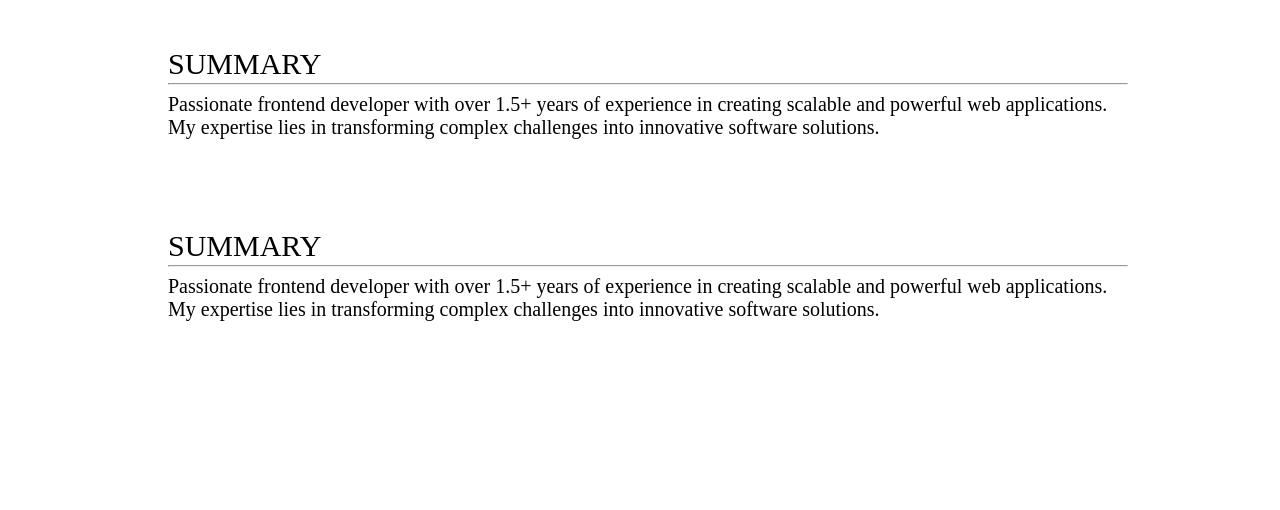
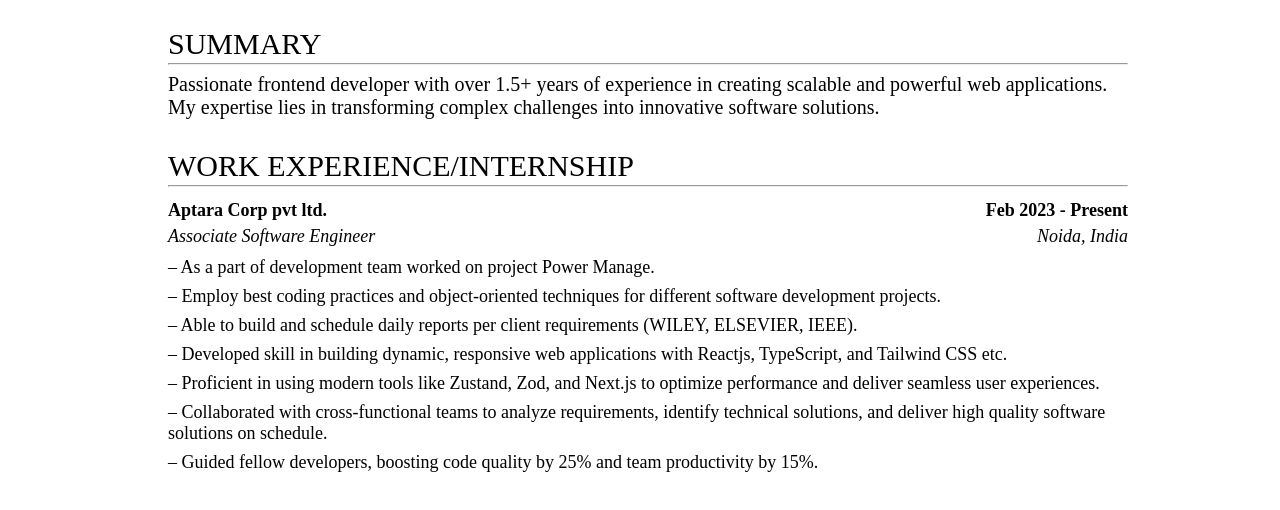
Before and after one commit to simallworld/Resume_Project, a plain HTML site: page index.html in a window 1280 px wide. Shown: the part 132-642 px from the top of the page. Drawn offline with Linux system fonts and the light colour scheme.

Commit message:
Work experience section done

```diff
--- a/index.html
+++ b/index.html
@@ -43,13 +43,32 @@
         <p>Passionate frontend developer with over 1.5+ years of experience in creating scalable and powerful web
             applications. My expertise lies in transforming complex challenges into innovative software solutions.</p>
     </section>
-    <section>
+    <section class="work-exp">
         <div class="main-heading">
-            <h3>SUMMARY</h3>
+            <h3>WORK EXPERIENCE/INTERNSHIP</h3>
             <hr>
+            <div class="work">
+                <div class="company-duration">
+                    <h2>Aptara Corp pvt ltd.</h2>
+                    <h2>Feb 2023 - Present</h2>
+                </div>
+                <div class="degination-location">
+                    <i>Associate Software Engineer</i>
+                    <i>Noida, India</i>
+                </div>
+            </div>
         </div>
-        <p>Passionate frontend developer with over 1.5+ years of experience in creating scalable and powerful web
-            applications. My expertise lies in transforming complex challenges into innovative software solutions.</p>
+        <p>&ndash; As a part of development team worked on project Power Manage.</p>
+        <p>&ndash; Employ best coding practices and object-oriented techniques for different software development
+            projects.</p>
+        <p>&ndash; Able to build and schedule daily reports per client requirements (WILEY, ELSEVIER, IEEE).</p>
+        <p>&ndash; Developed skill in building dynamic, responsive web applications with Reactjs, TypeScript, and
+            Tailwind CSS etc.</p>
+        <p>&ndash; Proficient in using modern tools like Zustand, Zod, and Next.js to optimize performance and deliver
+            seamless user experiences.</p>
+        <p>&ndash; Collaborated with cross-functional teams to analyze requirements, identify technical solutions, and
+            deliver high quality software solutions on schedule.</p>
+        <p>&ndash; Guided fellow developers, boosting code quality by 25% and team productivity by 15%.</p>
     </section>
 </main>
 
--- a/style.css
+++ b/style.css
@@ -61,6 +61,38 @@ p{
     margin-top: -2px;
 }
 
-section{
-    padding: 20px 0px;
+.work{
+    margin: -10px 0px;
 }
+
+.company-duration{
+    display: flex;
+    flex-direction: row;
+    align-items: center;
+    justify-content: space-between;
+}
+
+.company-duration h2{
+    font-size: 18px;
+    font-weight: 600;
+    margin-bottom: 5px;;
+}
+
+.degination-location{
+    display: flex;
+    flex-direction: row;
+    align-items: center;
+    justify-content: space-between;
+}
+
+.degination-location i{
+    font-size: 18px;
+    font-weight: 100;
+    margin-bottom: 10px;
+}
+
+.work-exp p{
+    font-size: 18px;
+    font-weight: 100;
+    margin-bottom: 10px;
+}
```
